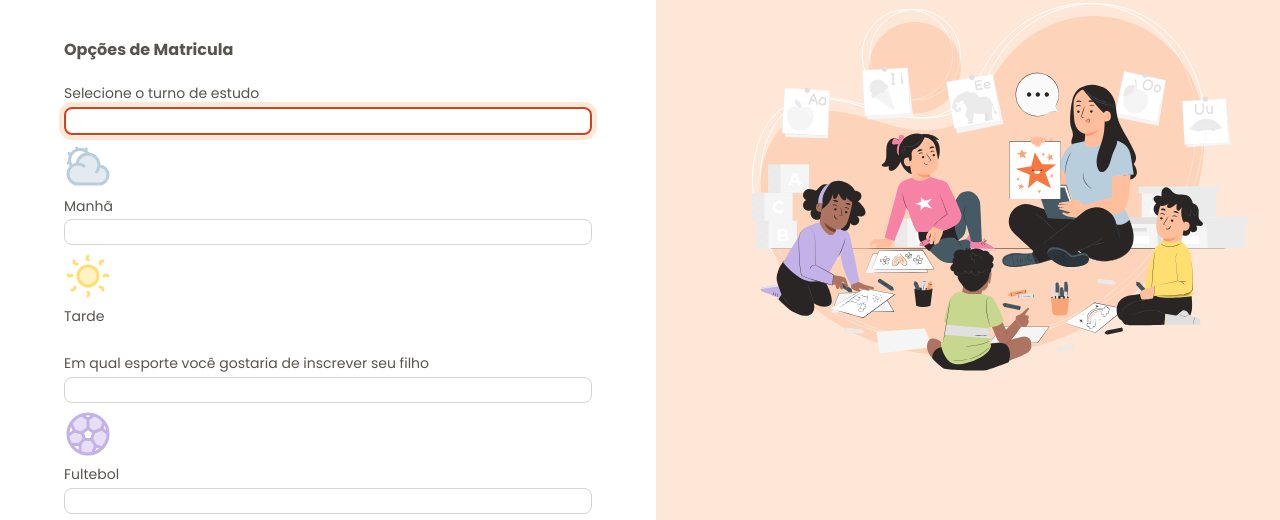
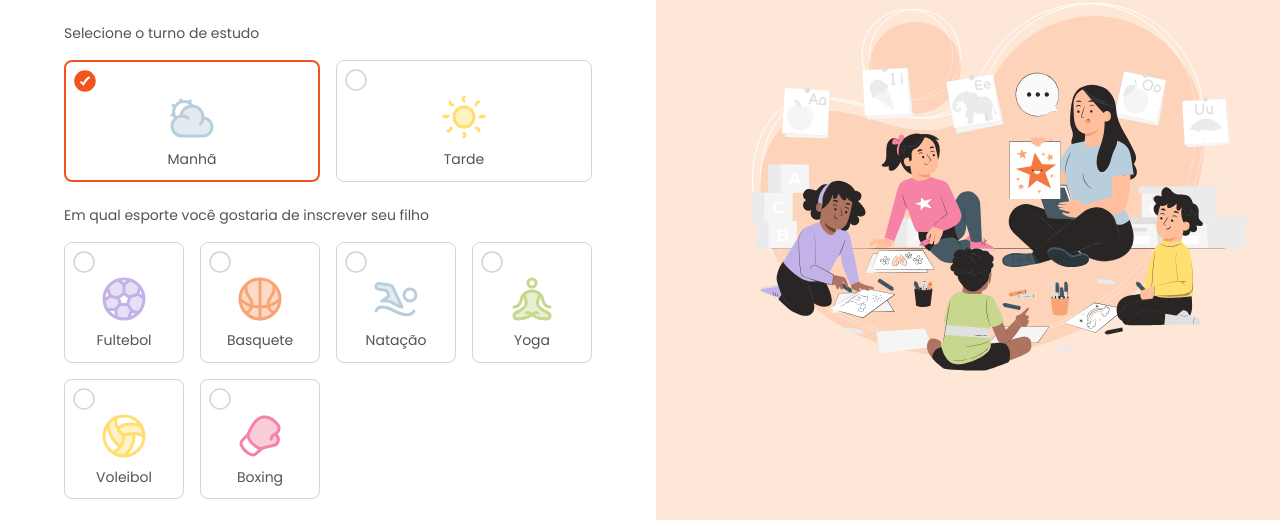
Before and after one commit to emersoncavalcante/formulario-de-matricula, a plain HTML site: page index.html in a window 1280 px wide. Both pictures are taken after a click on the radio button "Manhã". Shown: the part 280-800 px from the top of the page. Drawn offline with Linux system fonts and the light colour scheme.

Commit message:
Done registaration options

```diff
--- a/index.html
+++ b/index.html
@@ -136,14 +136,14 @@
                             <div class="radio-wrapper">
                                 <div class="radio-inner">
                                     <div class="radio-image"></div>
-                                    <input type="radio" name="study-shift" value="morning" id="morning" checked>
+                                    <input type="radio" name="study-shift" value="morning" id="morning">
                                     <img src="assets/icons/sun-cloud-02.svg" alt="Icone de sol com núvem">
                                     <label for="morning">Manhã</label>
                                 </div>
 
                                 <div class="radio-inner">
                                     <div class="radio-image"></div>
-                                    <input type="radio" name="study-shift" value="afternoon" id="afternoon" checked>
+                                    <input type="radio" name="study-shift" value="afternoon" id="afternoon">
                                     <img src="assets/icons/sun-02.svg" alt="Icone de sol">
                                     <label for="afternoon">Tarde</label>
                                 </div>
@@ -152,48 +152,49 @@
                             </div>
                         </div>
 
+
                         <div class="input wrapper">
                             <label>Em qual esporte você gostaria de inscrever seu filho</label>
 
                             <div class="radio-wrapper">
                                 <div class="radio-inner">
                                     <div class="radio-image"></div>
-                                    <input type="radio" name="study-sport" value="soccer" id="soccer" checked>
+                                    <input type="radio" name="sport" value="soccer" id="soccer">
                                     <img src="assets/icons/football.svg" alt="Bola de Fultebol">
                                     <label for="soccer">Fultebol</label>
                                 </div>
 
                                 <div class="radio-inner">
                                     <div class="radio-image"></div>
-                                    <input type="radio" name="study-sport" value="basket" id="basket" checked>
+                                    <input type="radio" name="sport" value="basket" id="basket" >
                                     <img src="assets/icons/basketball-02.svg" alt="Bola de Basquete">
                                     <label for="basket">Basquete</label>
                                 </div>
 
                                 <div class="radio-inner">
                                     <div class="radio-image"></div>
-                                    <input type="radio" name="study-sport" value="swimming" id="swimming" checked>
+                                    <input type="radio" name="sport" value="swimming" id="swimming">
                                     <img src="assets/icons/swimming.svg" alt="Natação">
                                     <label for="swimming">Natação</label>
                                 </div>
 
                                 <div class="radio-inner">
                                     <div class="radio-image"></div>
-                                    <input type="radio" name="study-sport" value="yoga" id="yoga" checked>
+                                    <input type="radio" name="sport" value="yoga" id="yoga">
                                     <img src="assets/icons/yoga-02.svg" alt="Icone de Yoga">
                                     <label for="yoga">Yoga</label>
                                 </div>
 
                                 <div class="radio-inner">
                                     <div class="radio-image"></div>
-                                    <input type="radio" name="study-sport" value="volley" id="volley" checked>
+                                    <input type="radio" name="sport" value="volley" id="volley">
                                     <img src="assets/icons/volleyball.svg" alt="Bola de Voleibol">
                                     <label for="volley">Voleibol</label>
                                 </div>
 
                                 <div class="radio-inner">
                                     <div class="radio-image"></div>
-                                    <input type="radio" name="study-sport" value="box" id="box" checked>
+                                    <input type="radio" name="sport" value="box" id="box" >
                                     <img src="assets/icons/boxing-glove-01.svg" alt="Bola de Voleibol">
                                     <label for="box">Boxing</label>
                                 </div>
@@ -203,6 +204,8 @@
                         </div>
 
                      </fieldset>
+
+
 
 
 
--- a/styles/fields/index.css
+++ b/styles/fields/index.css
@@ -1,94 +1,3 @@
 @import url(droparea.css);
-
-input, textarea, select {
-    appearance: none;
-    width: 100%;
-    border-radius: .5rem;
-    border: 1px solid var(--stroke-default);
-
-    padding: .75rem 1rem;
-}
-
-label {
-    font: var(--text-sm);
-    color: var(--text-secondary);
-
-    display: block;
-    margin-bottom: .2rem;
-}
-
-input:focus,
-select:focus,
-textarea:focus,
-input[type=date]:focus-within {
-    outline: .25rem solid var(--surface-secondary);
-    border: .125rem solid var(--text-highlight);
-    outline-offset: 1px;
-}
-
-input[type="date"] {
-    position: relative;
-
-    &::-webkit-calendar-picker-indicator {
-        opacity: 0;
-    }
-
-    &::before {
-        content: "";
-        position: absolute;
-        background: url(../../assets/icons/calendar-03.svg)
-        center/contain;
-        right: 1rem;
-        width: 1.25rem;
-        height: 1.24rem;
-    }
-}
-
-select {
-    background: url(../../assets/icons/arrow-down-01.svg) no-repeat calc(100% - 1rem);
-}
-
-.address .flex {
-    gap: 1.25rem;
-}
-
-.imput-wrapper:has([disabled]) {
-    opacity: .5;
-}
-
-input {
-    & [disabled] {
-        background-color: var(--surface-disable);
-
-        border: 1px solid var(--stroke-default);
-
-        color: var(--text-primary);
-    }
-
-    &:invalid {
-        border: .125rem solid var(--semantic-error);
-    }
-
-    & + small {
-        font: var(--text-sm);
-        color: #78716C;
-
-        display: inline-block;
-        margin-top: .25rem;
-    }
-
-    &[required] + .error {
-        display: flex;
-        align-items: center;
-        gap: .25rem;
-
-        font: var(--text-sm);
-        color: var(--semantic-error);
-
-        margin-top: .25rem;
-    }
-
-    &:not(:focus):valid + .error {
-        display: none;
-    }
-}
+@import url(radio.css);
+@import url(input.css);
--- /dev/null
+++ b/styles/fields/input.css
@@ -0,0 +1,92 @@
+input, textarea, select {
+    appearance: none;
+    width: 100%;
+    border-radius: .5rem;
+    border: 1px solid var(--stroke-default);
+
+    padding: .75rem 1rem;
+}
+
+label {
+    font: var(--text-sm);
+    color: var(--text-secondary);
+
+    display: block;
+    margin-bottom: .2rem;
+}
+
+input:focus,
+select:focus,
+textarea:focus,
+input[type=date]:focus-within {
+    outline: .25rem solid var(--surface-secondary);
+    border: .125rem solid var(--text-highlight);
+    outline-offset: 1px;
+}
+
+input[type="date"] {
+    position: relative;
+
+    &::-webkit-calendar-picker-indicator {
+        opacity: 0;
+    }
+
+    &::before {
+        content: "";
+        position: absolute;
+        background: url(../../assets/icons/calendar-03.svg)
+        center/contain;
+        right: 1rem;
+        width: 1.25rem;
+        height: 1.24rem;
+    }
+}
+
+select {
+    background: url(../../assets/icons/arrow-down-01.svg) no-repeat calc(100% - 1rem);
+}
+
+.address .flex {
+    gap: 1.25rem;
+}
+
+.imput-wrapper:has([disabled]) {
+    opacity: .5;
+}
+
+input {
+    & [disabled] {
+        background-color: var(--surface-disable);
+
+        border: 1px solid var(--stroke-default);
+
+        color: var(--text-primary);
+    }
+
+    &:invalid {
+        border: .125rem solid var(--semantic-error);
+    }
+
+    & + small {
+        font: var(--text-sm);
+        color: #78716C;
+
+        display: inline-block;
+        margin-top: .25rem;
+    }
+
+    &[required] + .error {
+        display: flex;
+        align-items: center;
+        gap: .25rem;
+
+        font: var(--text-sm);
+        color: var(--semantic-error);
+
+        margin-top: .25rem;
+    }
+
+    &:not(:focus):valid + .error {
+        display: none;
+    }
+}
--- /dev/null
+++ b/styles/fields/radio.css
@@ -0,0 +1,60 @@
+label + .radio-wrapper {
+    margin-top: 1rem;
+    gap: 1rem;
+
+}
+
+.radio-wrapper {
+    display: grid;
+    grid-template-columns: repeat(auto-fit, minmax(7.5rem, 1fr));
+
+
+}
+
+.radio-inner {
+
+    border: 1px solid var(--stroke-default);
+    border-radius: .5rem;
+
+    display: grid;
+    justify-items: center;
+    gap: .5rem;
+    padding: 2rem .5rem .5rem;
+
+    position: relative;
+    & input,
+    & input:focus,
+    & input:hover {
+        all: unset;
+        position: absolute;
+        inset: 0;
+    }
+
+    .radio-image {
+        background: url(../../assets/icons/circle.svg) no-repeat;
+        width: 1.5rem;
+        height: 1.5rem;
+
+        position: absolute;
+        top: .5rem;
+        left: .5rem;
+    }
+
+    &:hover, &:focus-within {
+        border: 1px solid var(--stroke-highlight);
+
+        & .radio-image {
+            background: url(../../assets/icons/circle-hover.svg) no-repeat;
+
+        }
+    }
+
+    &:has(:checked) {
+        border: 2px solid var(--stroke-highlight);
+
+        & .radio-image {
+            background: url(../../assets/icons/checked.svg) no-repeat;
+        }
+    }
+
+}
```
Also changed, not shown: assets/icons/checked.svg (added), assets/icons/circle-hover.svg (added), assets/icons/circle.svg (added).
